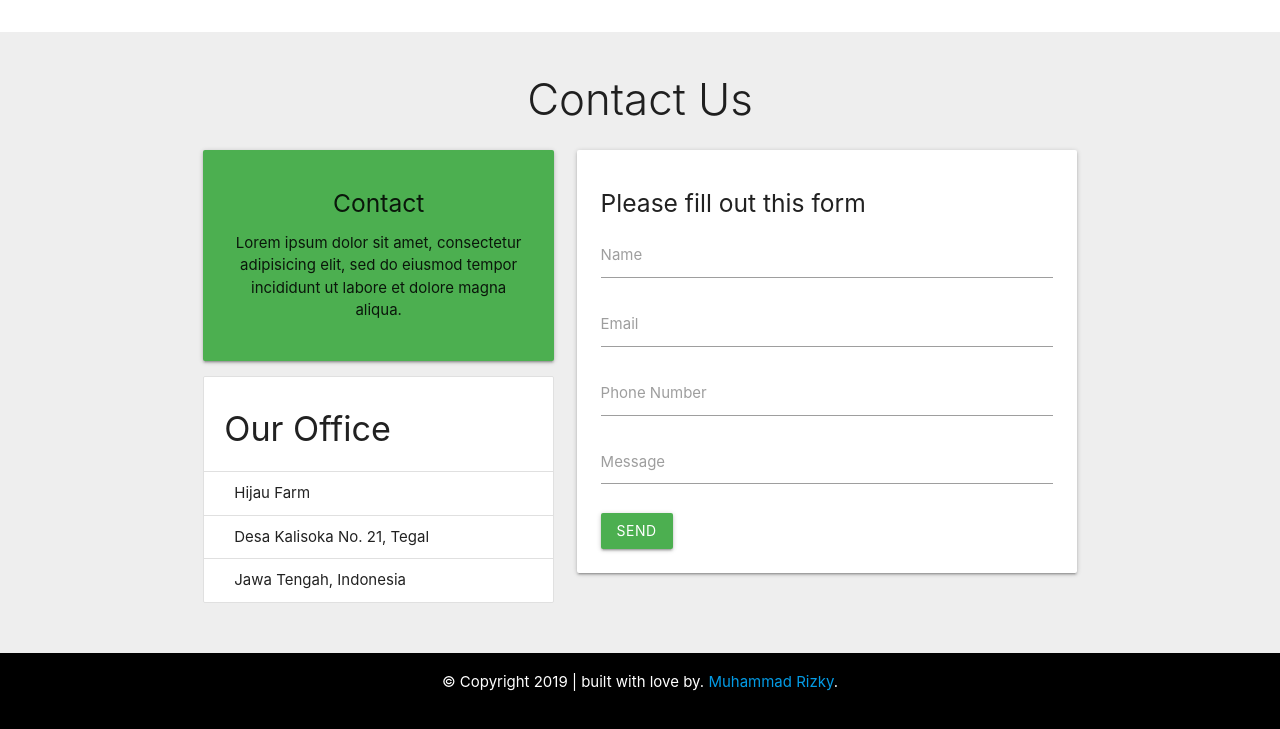
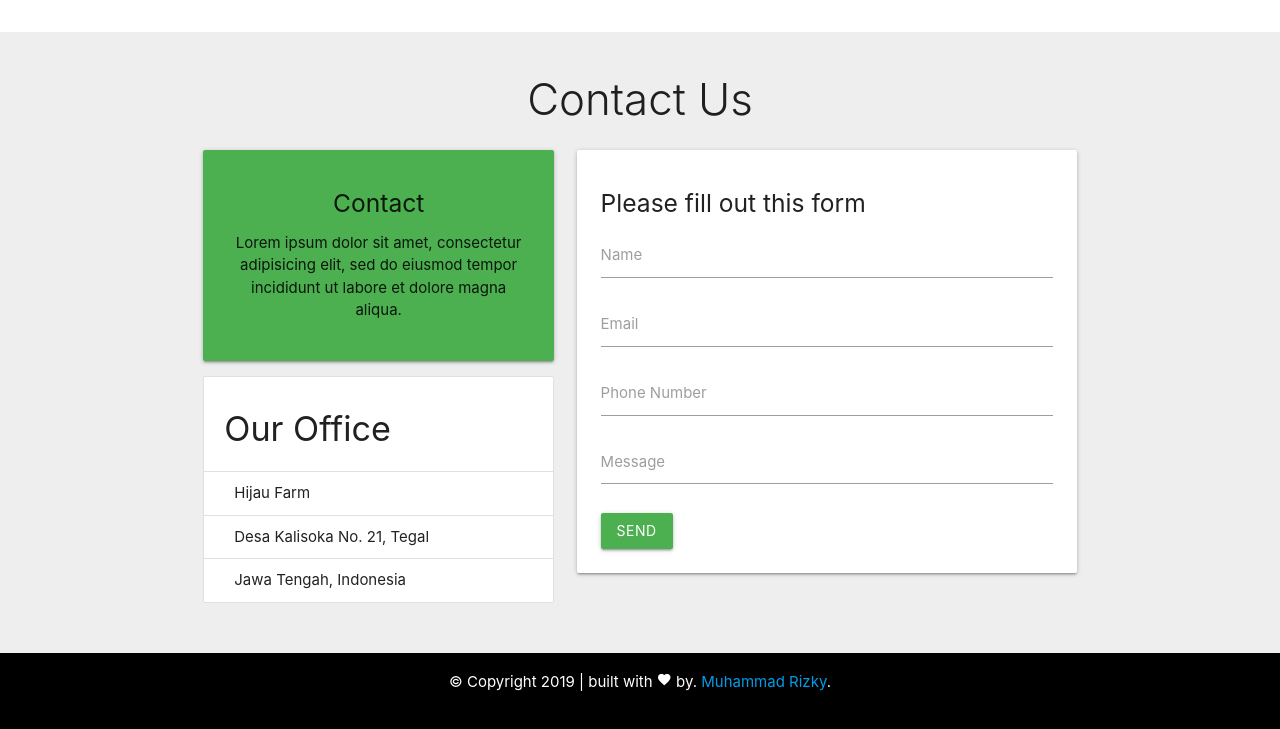
Before and after one commit to HijauFarm/hijaufarm.github.io, a plain HTML site: page index.html in a window 1280 px wide. Shown: the part 2102-2831 px from the top of the page. Drawn offline with Linux system fonts and the light colour scheme.

Commit message:
Menambahkan icon love pada footer

```diff
--- a/index.html
+++ b/index.html
@@ -207,7 +207,7 @@
       <div class="container">
         <div class="row">
           <div class="col s12">
-            <p>&copy; Copyright 2019 | built with love by. <a href="https://facebook.com/profile.php?id=100009797350621">Muhammad Rizky</a>.</p>
+            <p>&copy; Copyright 2019 | built with <i class="tiny material-icons">favorite</i> by. <a href="https://facebook.com/profile.php?id=100009797350621">Muhammad Rizky</a>.</p>
           </div>
         </div>
       </div>
```
